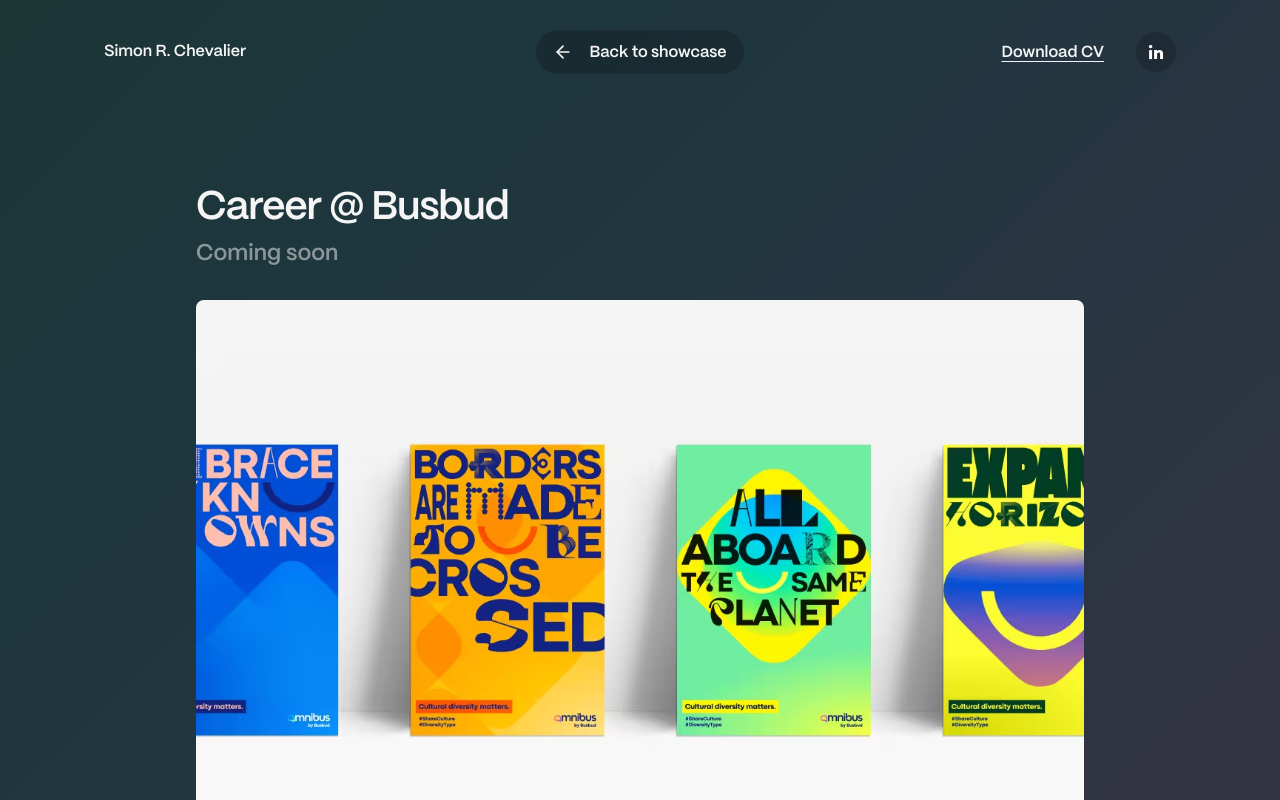
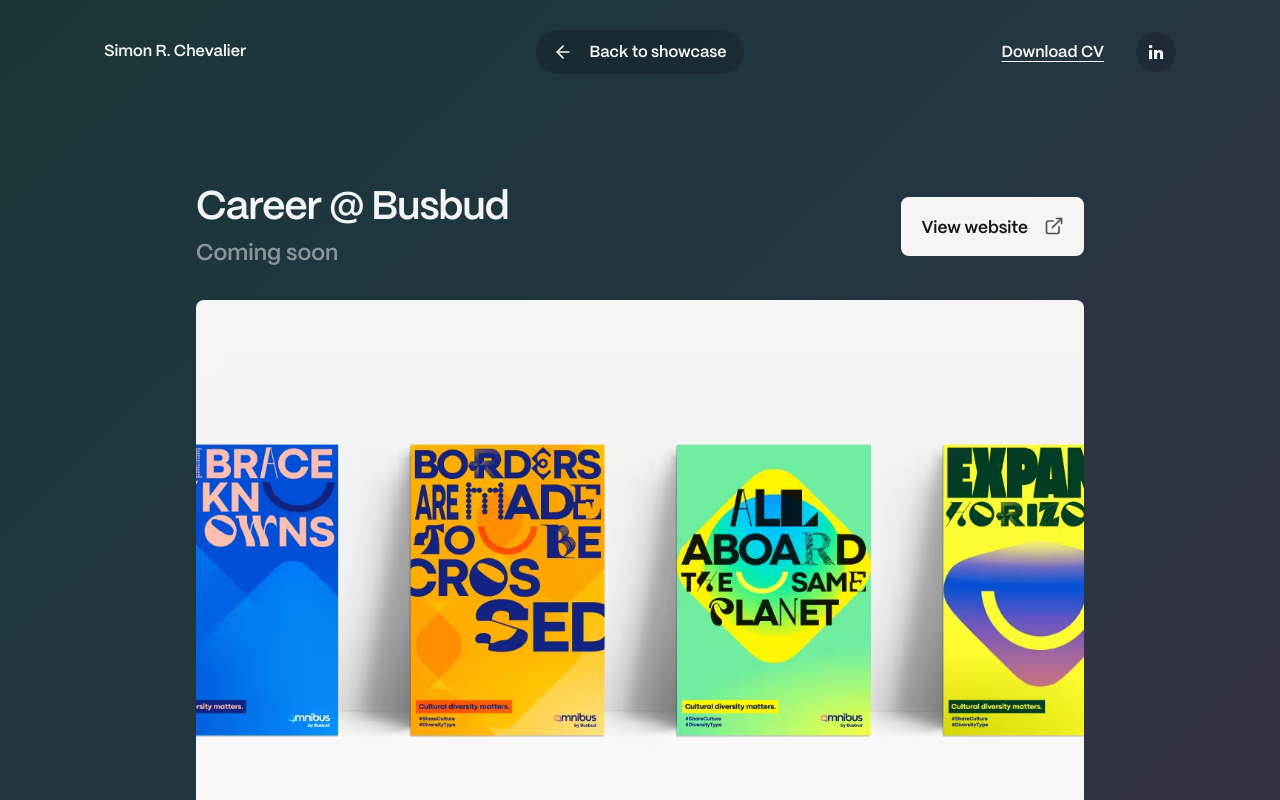
Before and after one commit to Razinsky/simonrchevalier-com, a SvelteKit app: page /work/busbud-careers in a window 1280 px wide. Shown: the top 800 px of the page. Built offline with nearby package versions, Linux system fonts and the light colour scheme.

Commit message:
feat: add Header and ExternalLink components for improved project display and navigation

```diff
--- /dev/null
+++ b/src/routes/work/+layout.svelte
@@ -0,0 +1,5 @@
+<script lang="ts">
+  let { children } = $props();
+</script>
+
+{@render children?.()}
--- a/src/routes/work/bopper-music-licensing/+page.svelte
+++ b/src/routes/work/bopper-music-licensing/+page.svelte
@@ -1,19 +1,17 @@
 <script lang="ts">
   import { portfolioItems } from "$lib/portfolio-items";
+  import Header from "../components/Header.svelte";
   const {
-    bopper: { altText, imageUrl, title },
+    bopper: { altText, externalLink, imageUrl, title },
   } = portfolioItems;
 </script>
 
 <main>
   <article class="px-container container-grid">
-    <header class="col-span-10 col-start-2 mb-8">
-      <h2 class="text-fluid-xl mb-2 font-bold tracking-tight text-balance">
-        {title}
-      </h2>
-      <h3 class="text-fluid-md font-bold opacity-50">Coming soon</h3>
-    </header>
-    <picture class="aspect-golden relative col-span-10 col-start-2 overflow-hidden rounded-lg">
+    <Header {title} {externalLink} externalLinkLabel="View website" comingSoon />
+    <picture
+      class="aspect-golden relative col-span-full overflow-hidden rounded-lg md:col-span-10 md:col-start-2"
+    >
       {#each imageUrl.slice(1) as srcset, i}
         <source {srcset} />
       {/each}
--- a/src/routes/work/busbud-careers/+page.svelte
+++ b/src/routes/work/busbud-careers/+page.svelte
@@ -1,19 +1,18 @@
 <script lang="ts">
   import { portfolioItems } from "$lib/portfolio-items";
+  import Header from "../components/Header.svelte";
+
   const {
-    busbudCareers: { altText, imageUrl, title },
+    busbudCareers: { altText, externalLink, imageUrl, title },
   } = portfolioItems;
 </script>
 
 <main>
   <article class="px-container container-grid">
-    <header class="col-span-10 col-start-2 mb-8">
-      <h2 class="text-fluid-xl mb-2 font-bold tracking-tight text-balance">
-        {title}
-      </h2>
-      <h3 class="text-fluid-md font-bold opacity-50">Coming soon</h3>
-    </header>
-    <picture class="aspect-golden relative col-span-10 col-start-2 overflow-hidden rounded-lg">
+    <Header {title} {externalLink} externalLinkLabel="View website" comingSoon />
+    <picture
+      class="aspect-golden relative col-span-full overflow-hidden rounded-lg md:col-span-10 md:col-start-2"
+    >
       {#each imageUrl.slice(1) as srcset, i}
         <source {srcset} />
       {/each}
--- a/src/routes/work/busbud/+page.svelte
+++ b/src/routes/work/busbud/+page.svelte
@@ -1,19 +1,19 @@
 <script lang="ts">
+  import FollowMouseEffect from "$lib/components/FollowMouseEffect.svelte";
   import { portfolioItems } from "$lib/portfolio-items";
+  import ExternalLink from "../components/ExternalLink.svelte";
+  import Header from "../components/Header.svelte";
   const {
-    busbud: { altText, imageUrl, title },
+    busbud: { altText, externalLink, imageUrl, title },
   } = portfolioItems;
 </script>
 
 <main>
   <article class="px-container container-grid">
-    <header class="col-span-10 col-start-2 mb-8">
-      <h2 class="text-fluid-xl mb-2 font-bold tracking-tight text-balance">
-        {title}
-      </h2>
-      <h3 class="text-fluid-md font-bold opacity-50">Coming soon</h3>
-    </header>
-    <picture class="aspect-golden relative col-span-10 col-start-2 overflow-hidden rounded-lg">
+    <Header {title} {externalLink} externalLinkLabel="View website" comingSoon />
+    <picture
+      class="aspect-golden relative col-span-full overflow-hidden rounded-lg md:col-span-10 md:col-start-2"
+    >
       {#each imageUrl.slice(1) as srcset, i}
         <source {srcset} />
       {/each}
--- /dev/null
+++ b/src/routes/work/components/ExternalLink.svelte
@@ -0,0 +1,27 @@
+<script lang="ts">
+  const { link, label = "View project" } = $props();
+</script>
+
+<a
+  href={link}
+  target="_blank"
+  rel="noopener noreferrer"
+  class="group text-fluid-sm flex shrink-0 items-center justify-between gap-4 rounded-lg bg-neutral-100 px-5 py-4 font-bold text-neutral-900 transition-transform hover:scale-105 hover:bg-black/20 hover:text-neutral-100"
+>
+  <span class="mt-1">{label}</span>
+  <svg
+    xmlns="http://www.w3.org/2000/svg"
+    width="20"
+    height="20"
+    viewBox="0 0 24 24"
+    fill="none"
+    stroke="currentColor"
+    stroke-width="2"
+    stroke-linecap="round"
+    stroke-linejoin="round"
+    class="text-neutral-600 group-hover:text-neutral-200"
+    ><path d="M15 3h6v6" /><path d="M10 14 21 3" /><path
+      d="M18 13v6a2 2 0 0 1-2 2H5a2 2 0 0 1-2-2V8a2 2 0 0 1 2-2h6"
+    /></svg
+  >
+</a>
--- /dev/null
+++ b/src/routes/work/components/Header.svelte
@@ -0,0 +1,28 @@
+<script lang="ts">
+  import ExternalLink from "./ExternalLink.svelte";
+
+  interface Props {
+    comingSoon?: boolean;
+    title: string;
+    externalLink?: string;
+    externalLinkLabel?: string;
+  }
+
+  const { comingSoon, externalLink, externalLinkLabel, title }: Props = $props();
+</script>
+
+<header
+  class="col-span-full mb-8 flex flex-col items-start justify-between gap-4 md:col-span-10 md:col-start-2 md:flex-row md:items-center md:gap-8"
+>
+  <div>
+    <h2 class="text-fluid-xl mb-2 font-bold tracking-tight text-balance">
+      {title}
+    </h2>
+    {#if comingSoon}
+      <h3 class="text-fluid-md font-bold opacity-50">Coming soon</h3>
+    {/if}
+  </div>
+  {#if externalLink}
+    <ExternalLink link={externalLink} label={externalLinkLabel} />
+  {/if}
+</header>
--- a/src/routes/work/gaia-mercado/+page.svelte
+++ b/src/routes/work/gaia-mercado/+page.svelte
@@ -1,5 +1,6 @@
 <script lang="ts">
   import { portfolioItems } from "$lib/portfolio-items";
+  import Header from "../components/Header.svelte";
   const {
     gaia: { altText, imageUrl, title },
   } = portfolioItems;
@@ -7,13 +8,10 @@
 
 <main>
   <article class="px-container container-grid">
-    <header class="col-span-10 col-start-2 mb-8">
-      <h2 class="text-fluid-xl mb-2 font-bold tracking-tight text-balance">
-        {title}
-      </h2>
-      <h3 class="text-fluid-md font-bold opacity-50">Coming soon</h3>
-    </header>
-    <picture class="aspect-golden relative col-span-10 col-start-2 overflow-hidden rounded-lg">
+    <Header {title} comingSoon />
+    <picture
+      class="aspect-golden relative col-span-full overflow-hidden rounded-lg md:col-span-10 md:col-start-2"
+    >
       {#each imageUrl.slice(1) as srcset, i}
         <source {srcset} />
       {/each}
--- a/src/routes/work/horizon-design-system/+page.svelte
+++ b/src/routes/work/horizon-design-system/+page.svelte
@@ -1,5 +1,6 @@
 <script lang="ts">
   import { portfolioItems } from "$lib/portfolio-items";
+  import Header from "../components/Header.svelte";
   const {
     horizon: { altText, imageUrl, title },
   } = portfolioItems;
@@ -7,13 +8,10 @@
 
 <main>
   <article class="px-container container-grid">
-    <header class="col-span-10 col-start-2 mb-8">
-      <h2 class="text-fluid-xl mb-2 font-bold tracking-tight text-balance">
-        {title}
-      </h2>
-      <h3 class="text-fluid-md font-bold opacity-50">Coming soon</h3>
-    </header>
-    <picture class="aspect-golden relative col-span-10 col-start-2 overflow-hidden rounded-lg">
+    <Header {title} comingSoon />
+    <picture
+      class="aspect-golden relative col-span-full overflow-hidden rounded-lg md:col-span-10 md:col-start-2"
+    >
       {#each imageUrl.slice(1) as srcset, i}
         <source {srcset} />
       {/each}
--- a/src/routes/work/vida-verde-eco-guesthouse/+page.svelte
+++ b/src/routes/work/vida-verde-eco-guesthouse/+page.svelte
@@ -1,19 +1,17 @@
 <script lang="ts">
   import { portfolioItems } from "$lib/portfolio-items";
+  import Header from "../components/Header.svelte";
   const {
-    vidaVerde: { altText, imageUrl, title },
+    vidaVerde: { altText, externalLink, imageUrl, title },
   } = portfolioItems;
 </script>
 
 <main>
   <article class="px-container container-grid">
-    <header class="col-span-10 col-start-2 mb-8">
-      <h2 class="text-fluid-xl mb-2 font-bold tracking-tight text-balance">
-        {title}
-      </h2>
-      <h3 class="text-fluid-md font-bold opacity-50">Coming soon</h3>
-    </header>
-    <picture class="aspect-golden relative col-span-10 col-start-2 overflow-hidden rounded-lg">
+    <Header {title} {externalLink} externalLinkLabel="View website" comingSoon />
+    <picture
+      class="aspect-golden relative col-span-full overflow-hidden rounded-lg md:col-span-10 md:col-start-2"
+    >
       {#each imageUrl.slice(1) as srcset, i}
         <source {srcset} />
       {/each}
```
